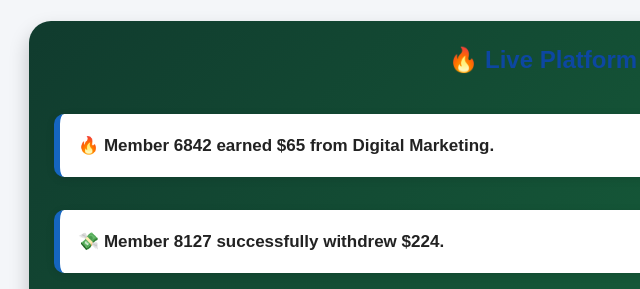
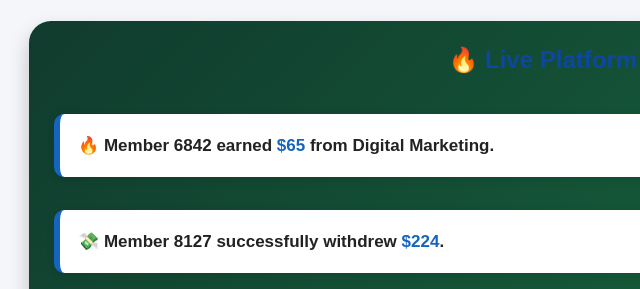
Before and after one commit to onlinesellers001htomyly-oss/UK-WRITERS-HUB-, a website: page index.html in a window 1280 px wide. Shown: the part 1440-1729 px from the top of the page, 51-691 px from the left. Drawn offline with Linux system fonts and the light colour scheme.

Commit message:
Add live-box style with color change

```diff
--- a/style.css
+++ b/style.css
@@ -645,3 +645,8 @@ line-height:1.6;
 transition:all .3s ease;
 
   }
+.live-box strong{
+
+color:#1565C0;
+
+  }
```
